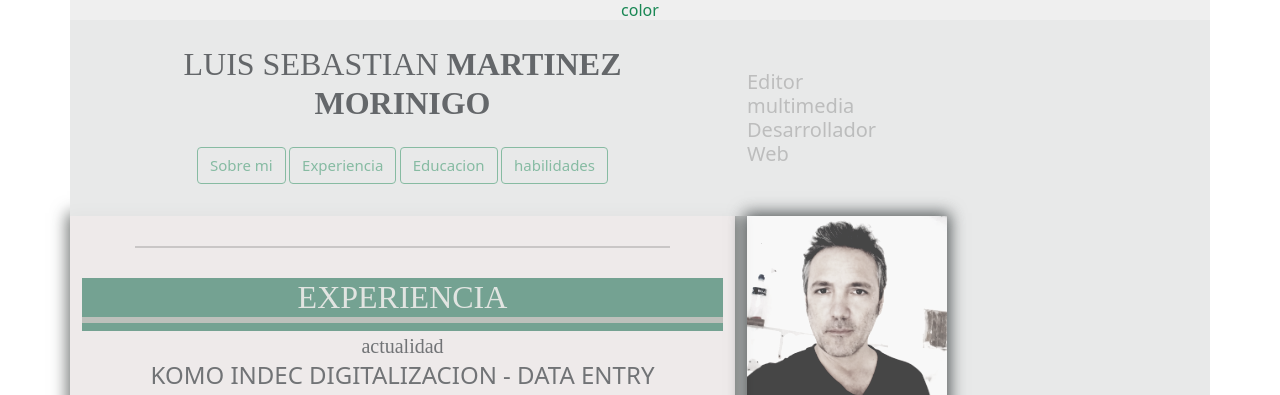
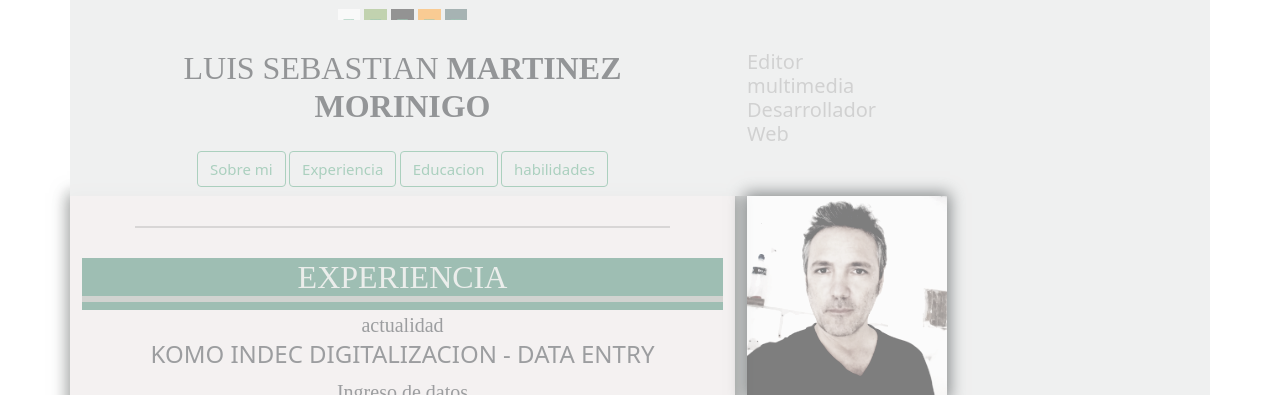
Before and after one commit to LuisMistic/frontendluism, a plain HTML site: page index.html in a window 1280 px wide. Shown: the top 395 px of the page. Drawn offline with nearby package versions, Linux system fonts and the light colour scheme.

Commit message:
diferenes estilos

```diff
--- a/estilos.css
+++ b/estilos.css
@@ -3,10 +3,13 @@
 
 }
 
+
+
+
 .boton_color{
    margin-top: 10px !important;
    font-size: 15px;
-   margin-left: 15em;
+
 
 }
 
@@ -17,7 +20,8 @@
 
 body {
   background-color:  rgb(232, 233, 233) ;
-  animation: fade-inout 9s;
+  animation: fade-inout 2s;
+     filter:  opacity(70%) ;
 
 }
 
@@ -29,7 +33,7 @@ ul.navegar li {
 #sobremi {
   padding-top: 1.5em;
   filter: brightness(10%) contrast(170%) grayscale(80%) hue-rotate(5deg) invert(0%) opacity(70%) saturate(10%) sepia(0%);
-  filter: opacity(80%);
+
   animation: fade-inout 4s;
 
 }
@@ -64,6 +68,41 @@ img::after {
   font-size: 20px;
 
 }
+/* botones estilos */
+#boton_color0{
+
+  background-color: #ffffff;
+  font-size: 8px;
+  filter: opacity(60%);
+}
+#boton_color{
+
+  background-color: #719C46;
+  font-size: 8px;
+  filter: opacity(60%);
+}
+
+#boton_color1{
+
+  background-color: #000000;
+  font-size: 8px;
+  filter: opacity(60%);
+}
+#boton_color2{
+
+  background-color: #FF8C00;
+  font-size: 8px;
+  filter: opacity(60%);
+}
+#boton_color3{
+
+  background-color: #2F4F4F;
+  font-size: 8px;
+  filter: opacity(60%);
+}
+
+
+
 
 /* botones de navegacion */
 #boton{
@@ -108,6 +147,7 @@ p {
   font-size: 20px;
   font-family: roboto bold;
   margin: 0 !important;
+
 }
 
 .subtitulo {
@@ -149,9 +189,7 @@ li {
 
 }
 
-.mi {
-  filter: brightness(90%) contrast(170%) grayscale(80%) hue-rotate(10deg) invert(8%) opacity(80%) saturate(120%) sepia(6%);
-}
+
 
 @keyframes fade-inout {
   0% {
@@ -163,9 +201,7 @@ li {
   }
 }
 
-.fade-in-fade-out {
-  animation: fade-inout 5s;
-}
+
 
 /*secciones */
 
@@ -202,5 +238,5 @@ li {
 
 .color {
 
-   color: white
+   color: rgb(255, 255, 255);
 }
--- a/function.js
+++ b/function.js
@@ -6,7 +6,12 @@ document.getElementById('boton').onclick = function() {
     document.getElementById("sobremi").innerHTML = " Me considero una persona flexible, con alta capacidad de  adaptabilidad y aprendizaje. Actualmente me encuentro trabajando en KOMO en la digitalizacion y el ingreso de datos como tambien desarrllando contenido audiovisual en la compania de Teatro, MLM (Mi lugar en el Mundo) ";
 }
 
+document.getElementById('boton_color0').addEventListener('click', function () {
 
+    document.body.style.backgroundColor = '#ffffff';
+    console.log("aa")
+
+});
 
 document.getElementById('boton_color').addEventListener('click', function () {
 
@@ -14,3 +19,25 @@ document.getElementById('boton_color').addEventListener('click', function () {
     console.log("aa")
 
 });
+
+
+document.getElementById('boton_color2').addEventListener('click', function () {
+
+    document.body.style.backgroundColor = '#FF8C00';
+    console.log("aa")
+
+});
+
+document.getElementById('boton_color1').addEventListener('click', function () {
+
+    document.body.style.backgroundColor = '#000000';
+    console.log("aa")
+
+});
+
+document.getElementById('boton_color3').addEventListener('click', function () {
+
+    document.body.style.backgroundColor = '#2F4F4F';
+    console.log("aa")
+
+});
--- a/index.html
+++ b/index.html
@@ -21,9 +21,16 @@
     <!-- HEADER -->
     <header class="row sticky-top">
 
-      <button type="button" id="boton_color"  class="btn-outline-success" style="border:none">color</button>
 
       <div class="col-7 c">
+          <div>
+            <button type="button" id="boton_color0" class="btn-outline-success animate__bounceIn" style="border:none">___</button>
+            <button type="button" id="boton_color" class="btn-outline-success animate__bounceIn" style="border:none">___</button>
+            <button type="button" id="boton_color1" class="btn-outline-success animate__bounceIn" style="border:none">___</button>
+            <button type="button" id="boton_color2" class="btn-outline-success animate__bounceIn" style="border:none">___</button>
+            <button type="button" id="boton_color3" class="btn-outline-success animate__bounceIn" style="border:none">___</button>
+          </div>
+
         <div class="sticky-top">
           <h1 class="mov animate__bounceIn">
             LUIS SEBASTIAN <strong>MARTINEZ MORINIGO</strong>
@@ -71,7 +78,7 @@
 
 
 
-          <p id="sobremi" class="fade-in-fade-out animate__bounceIn"></p>
+          <p id="sobremi" class="fade-in-fade-out"></p>
 
           <script src="function.js"></script>
 
```
